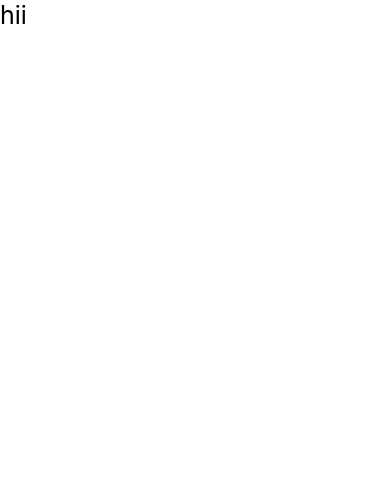
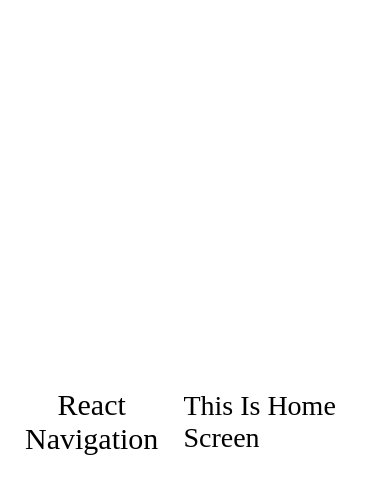
Before and after one commit to BlackArrow220623/Shivling, a React Native app: screen / in a window 390 px wide. Shown: the top 494 px of the page. Built offline with nearby package versions, Linux system fonts and the light colour scheme.

Commit message:
navigation

```diff
--- a/App.js
+++ b/App.js
@@ -1,12 +1,10 @@
 import React from 'react';
 import { StyleSheet, Text , View} from 'react-native';
+import Home from './pages/Home';
 
 export default function App() {
     return (
-
-      <View style={{backgroundColor:"#fff"}} >
-        <Text style={styles.Text}>hii</Text>
-      </View>
+      <Home></Home>
     );
 }
 
--- a/package.json
+++ b/package.json
@@ -10,8 +10,11 @@
     "test": "jest"
   },
   "dependencies": {
+    "@react-navigation/native": "^7.0.14",
     "react": "18.3.1",
-    "react-native": "0.76.3"
+    "react-native": "0.76.3",
+    "react-native-safe-area-context": "^5.0.0",
+    "react-native-screens": "^4.3.0"
   },
   "devDependencies": {
     "@babel/core": "^7.25.2",
--- /dev/null
+++ b/pages/Home.js
@@ -0,0 +1,32 @@
+import React from 'react'
+import { StyleSheet, Text, View } from 'react-native';
+
+function Home() {
+  return (
+    <view style={style.viewStyle}>
+        <text style={style.headingStyle}>React Navigation</text>
+        <text style={style.textStyle}>This Is Home Screen</text>
+    </view>
+  );
+}
+
+const style = StyleSheet.create({
+    viewStyle: {
+        display: 'flex',
+        justifyContent: 'center',
+        alignItems:'center',
+        flex: 1,
+    },
+
+    textStyle: {
+        fontSize: 28,
+        color: 'black',
+    },
+    headingStyle: {
+        fontSize: 30,
+        color: 'black',
+        textAlign: 'center',
+    },
+});
+
+export default Home;
```
Also changed, not shown: pages/SignIn.js (added, +11 -0 lines), pages/SignUp.js (added, +11 -0 lines), 2 other files (tests, documents, lock files or other folders).
